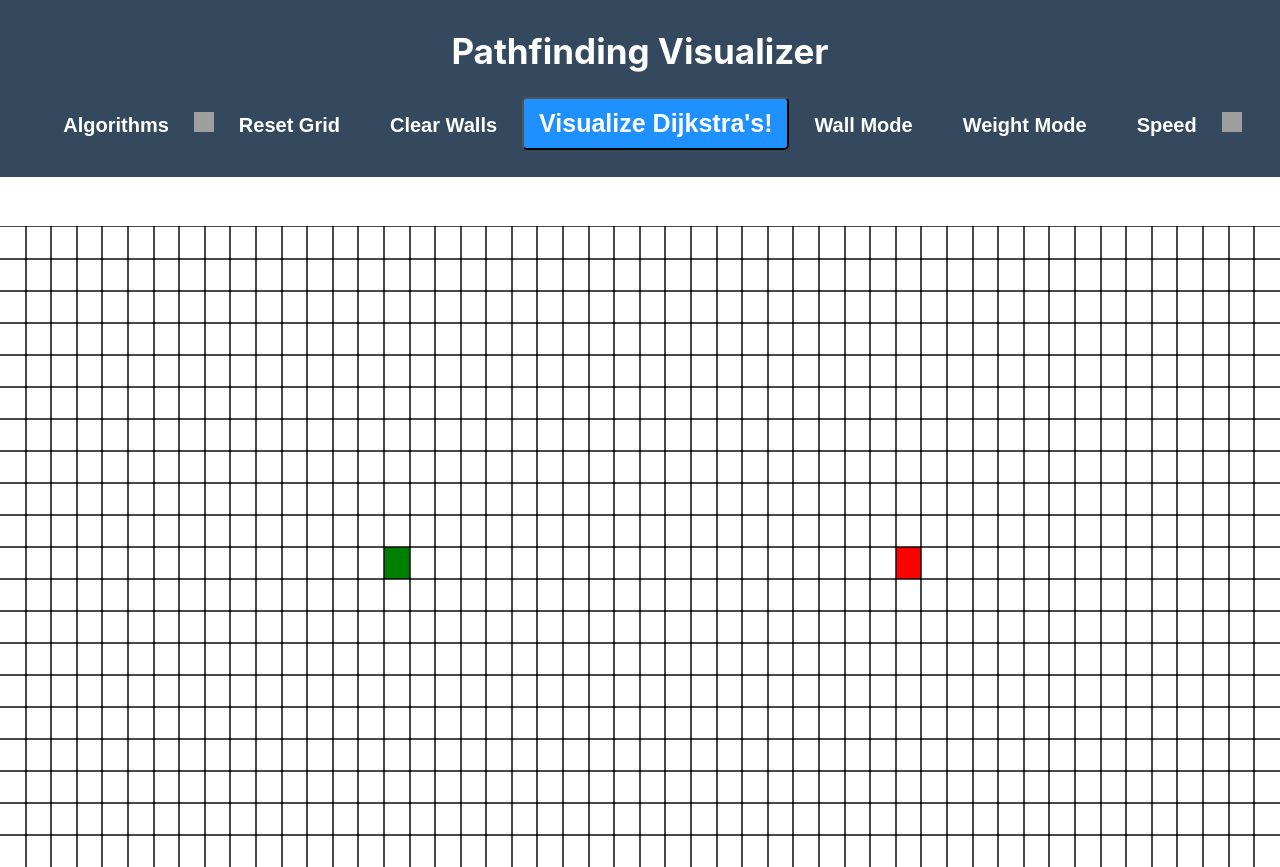
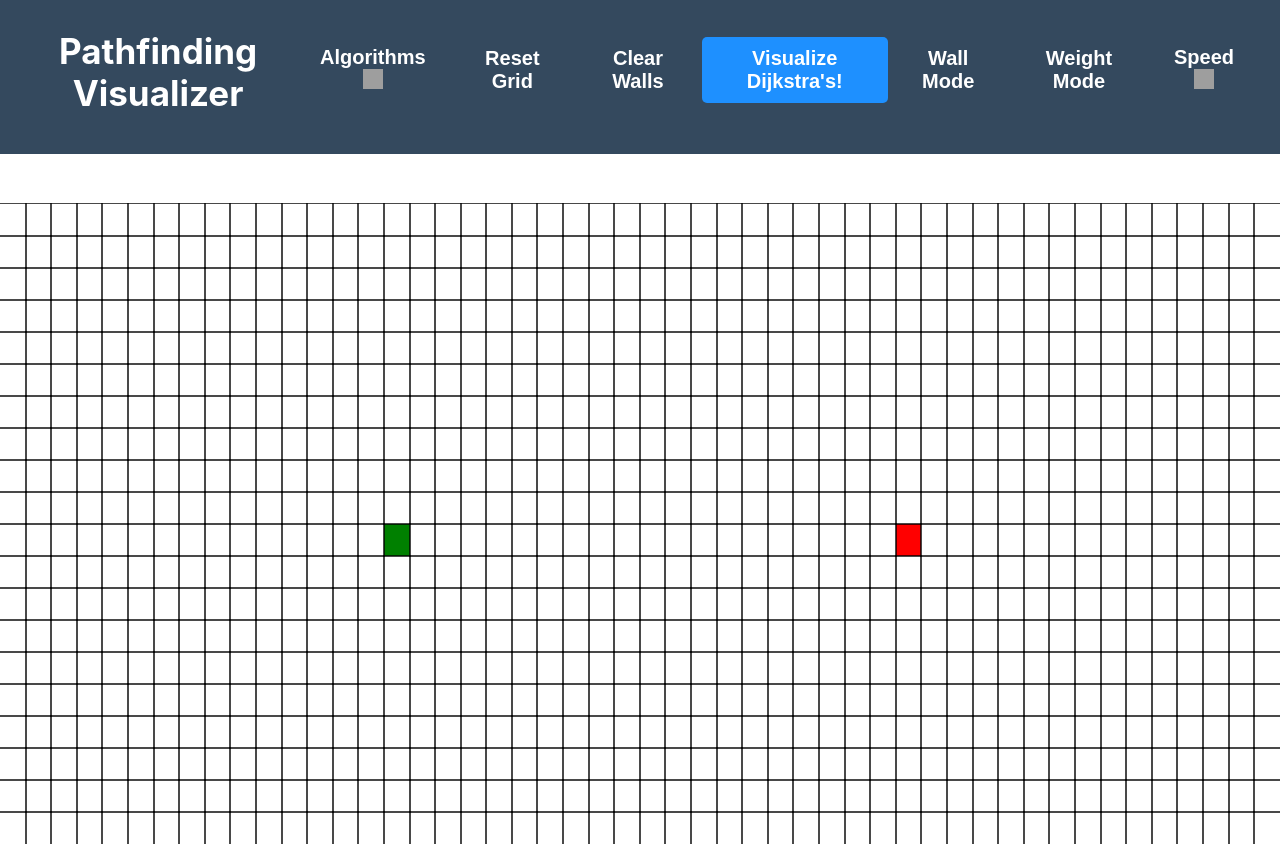
Before and after one commit to ChristopherChau/PathFindingVisualizer, a React (Create React App) app: page / in a window 1280 px wide. After the commit the page ends 844 px from the top, so only its background shows below. Built offline with nearby package versions, Linux system fonts and the light colour scheme; grey boxes are pictures that could not be loaded.

Commit message:
Fixed dropdown

```diff
--- a/src/PathFindingVisualizer/PathFindingVisualizer.jsx
+++ b/src/PathFindingVisualizer/PathFindingVisualizer.jsx
@@ -245,11 +245,10 @@ visualizeDijkstra(grid) {
       <>
       <div className='container'>
         <div className='header'>
-          <div className='buttonList'>
           <div className='title'>Pathfinding Visualizer</div>
             <div className='dropdown'>
-              <button className='dropButn regularButn'>Algorithms </button>
-              <span class="caret"></span>
+              <button className='dropButn regularButn'>Algorithms <span className="caret"></span> </button>
+
               <div className='dropdownContent'>
                 <button
                   className='regularButn dijkstrasMenu'
@@ -261,8 +260,8 @@ visualizeDijkstra(grid) {
                   <button className='regularButn dijkstrasMenu'
                   onClick={() => this.setCurrentAlgorithm('DFS')}
                   >Depth First Search</button>
-              </div>
 
+            </div>
             </div>
             <button onClick={() => this.resetGrid()} className='regularButn'>
               Reset Grid
@@ -276,9 +275,8 @@ visualizeDijkstra(grid) {
             <button onClick={() => this.setMode('wallMode')}className='regularButn wallButn'>Wall Mode</button>
             <button onClick={() => this.setMode('weightMode')}className='regularButn weightButn'>Weight Mode</button>
             <div className='dropdown'>
-              <button className='dropButn regularButn'>Speed</button>
-              <span class="caret"></span>
-              <div className='dropdownContent'>
+              <button className='dropButn regularButn'>Speed <span class="caret"></span></button>
+              <div className='dropdownContent2'>
                 <button
                   className='regularButn dijkstrasMenu'
                   onClick={() => this.setState({ intervalDelay: 20 })}
@@ -291,7 +289,6 @@ visualizeDijkstra(grid) {
                   >Fast</button>
               </div>
 
-            </div>
 
           </div>
         </div>
--- a/src/PathFindingVisualizer/styles/navBar.css
+++ b/src/PathFindingVisualizer/styles/navBar.css
@@ -3,7 +3,7 @@
 .header{
   display:flex;
   flex-direction: row;
-  justify-content: center;
+  /* justify-content: center; */
   align-items: center;
   background-color: #34495e;
   width:100%;
@@ -17,20 +17,11 @@
   color:white;
   font-size:35px;
   font-weight: 700;
-
   padding-top:15px;
   margin-bottom:25px;
 }
 
-.visualizeButn{
-  font-weight: 700;
-  font-size:25px;
-  background-color: dodgerblue;
-  color:white;
-  border-radius:5px;
-  padding: 10px 15px 10px 15px;
-  cursor:pointer
-}
+
 .visualizeButn:active{
   background-color: rgb(23, 117, 211);
 }
@@ -41,7 +32,7 @@
   justify-content: space-between;
   align-items: center;
 } */
-.regularButn{
+.visualizeButn, .regularButn{
   font-size:20px;
   background-color: #34495e;
   color:white;
@@ -50,6 +41,10 @@
   border:none;
   cursor: pointer;
   margin-bottom: 15px;
+}
+.visualizeButn{
+  background-color: dodgerblue;
+  border-radius:5px;
 }
 .regularButn:hover{
   color: aquamarine;
@@ -61,26 +56,26 @@
   position:relative;
   display:inline-block;
 }
-.dropdownContent {
+.dropdownContent, .dropdownContent2{
   display: none;
   position: absolute;
-  background-color: #f1f1f1;
   min-width: 160px;
   box-shadow: 0px 8px 16px 0px rgba(0,0,0,0.2);
   z-index: 1;
 }
 
+.dropdown:hover .dropdownContent, .dropdown:hover .dropdownContent2{
+  display:flex;
+  flex-direction: column;
+}
+
 .dijkstrasMenu{
-  background-color: #34495e;
+  background-color: red;
   margin-bottom: 0px;
 }
 
-.dropdown:hover .dropdownContent{
-  display:flex;
-  flex-direction: column;
-  background-color: #34495e;
-  cursor: pointer;
-}
+/* .dropdown:hover .dropdownContent{
+} */
 .caret{
   width: 20px; /* Set the width of the caret */
   height: 20px; /* Set the height of the caret */
```
